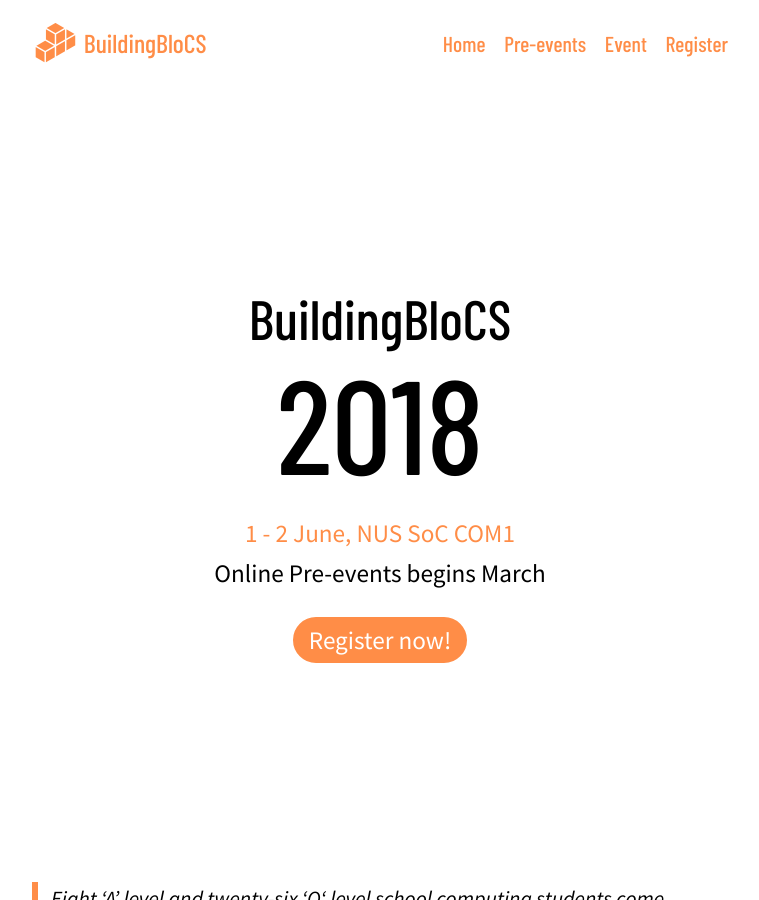
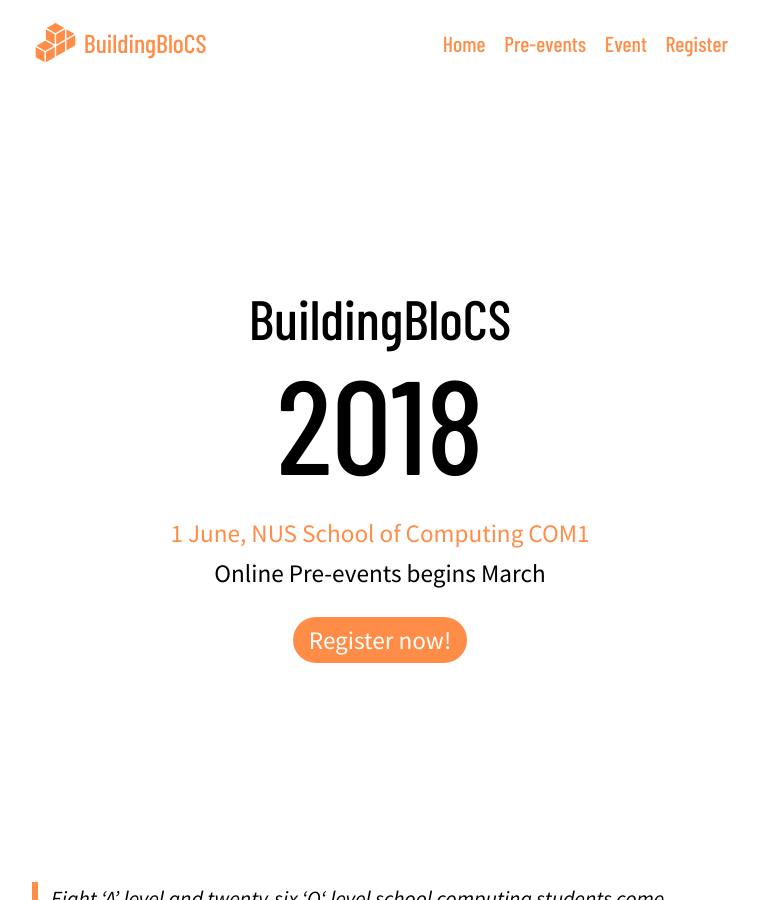
Before and after one commit to buildingblocs/2018, a Jekyll site: the page built from index.md, in a window 1280 px wide and 900 px high. Shown: the whole window, without its empty margins (260-1019 px from the left). Built offline with Jekyll 4.4.1, drawn with Linux system fonts in a browser that asks for light colours; some web fonts are replaced.

Commit message:
update date and venue
corrected to 1 jun and long name for venue (in case newbie participants do not know what the abbreviation SoC means)

```diff
--- a/_config.yml
+++ b/_config.yml
@@ -2,8 +2,8 @@
 
 title: "BuildingBloCS"
 tagline: "High School Computer Science Conference"
-date: "1 - 2 June"
-location: "NUS SoC COM1"
+date: "1 June"
+location: "NUS School of Computing COM1"
 
 exclude:
   - README.md
```
